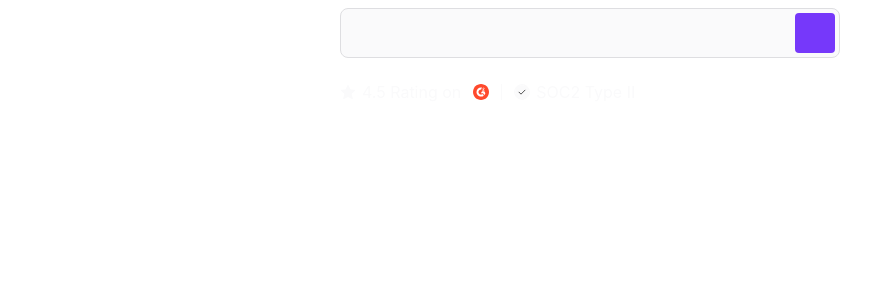
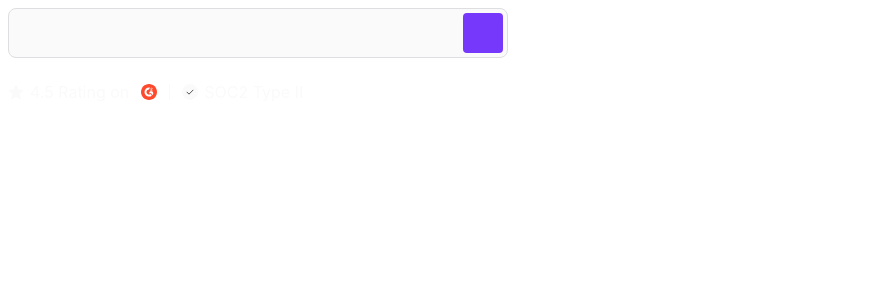
Before and after one commit to joebalzac/vimeo-widget-uploader, a React (Vite) app: page / in a window 1280 px wide. Shown: the top 300 px of the page, without its empty margins (0-895 px from the left). Built offline with nearby package versions, Linux system fonts and the light colour scheme.

Commit message:
updates margin

```diff
--- a/src/components/MultiFormStyling.css
+++ b/src/components/MultiFormStyling.css
@@ -227,6 +227,10 @@
   margin: 0 auto;
   box-sizing: border-box;
   font-family: Inter, sans-serif;
+}
+
+.hsf--left-align {
+  margin: 0;
 }
 
 /* ─── Slide area ───────────────────────────────────────────────────────────── */
--- a/src/components/MultiStepForm.tsx
+++ b/src/components/MultiStepForm.tsx
@@ -809,7 +809,12 @@ export default function MultiStepForm({
   return (
     <>
       {/* ── Step 1: Email — inline on page ── */}
-      <div className={`hsf ${className}`} onKeyDown={onKeyDown}>
+      <div
+        className={`hsf ${
+          leftAlignContent ? "hsf--left-align" : ""
+        } ${className}`}
+        onKeyDown={onKeyDown}
+      >
         {step === 1 && (
           <div
             className={`hsf__step-1-container${
```
